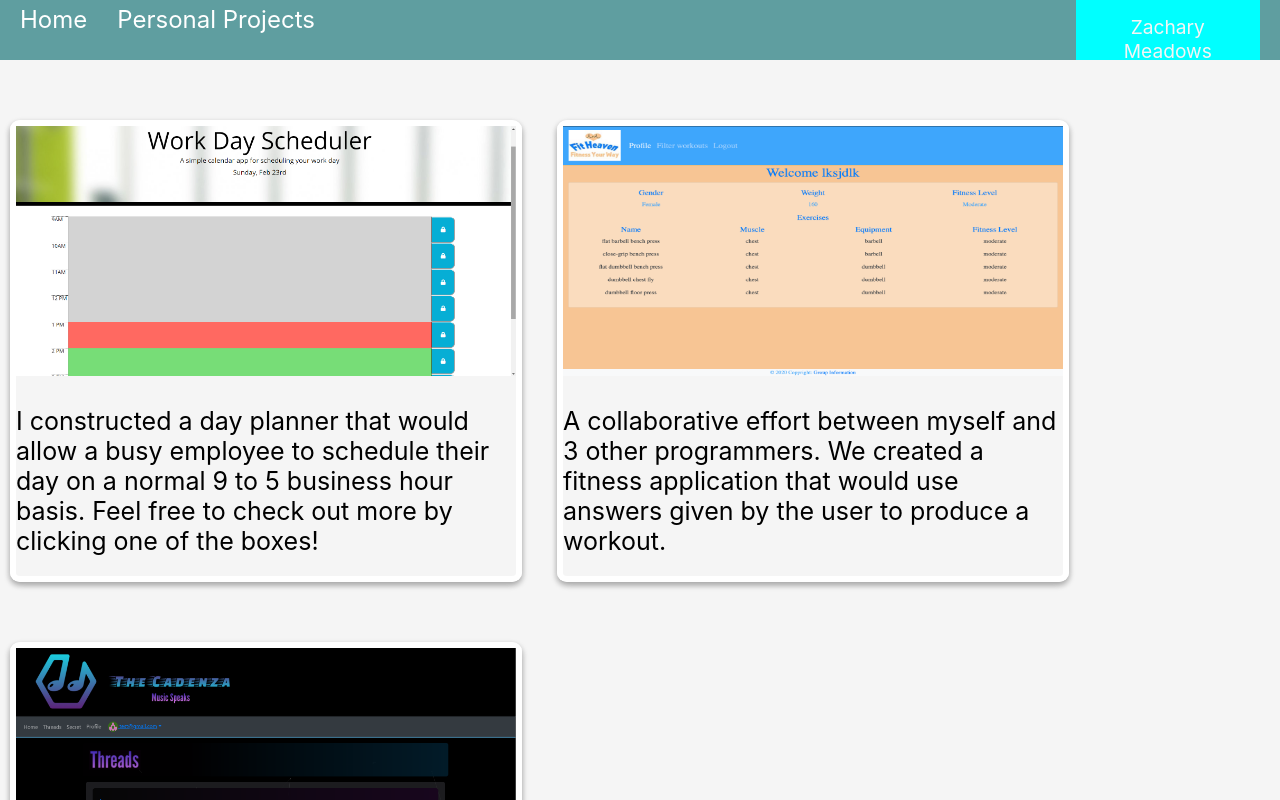
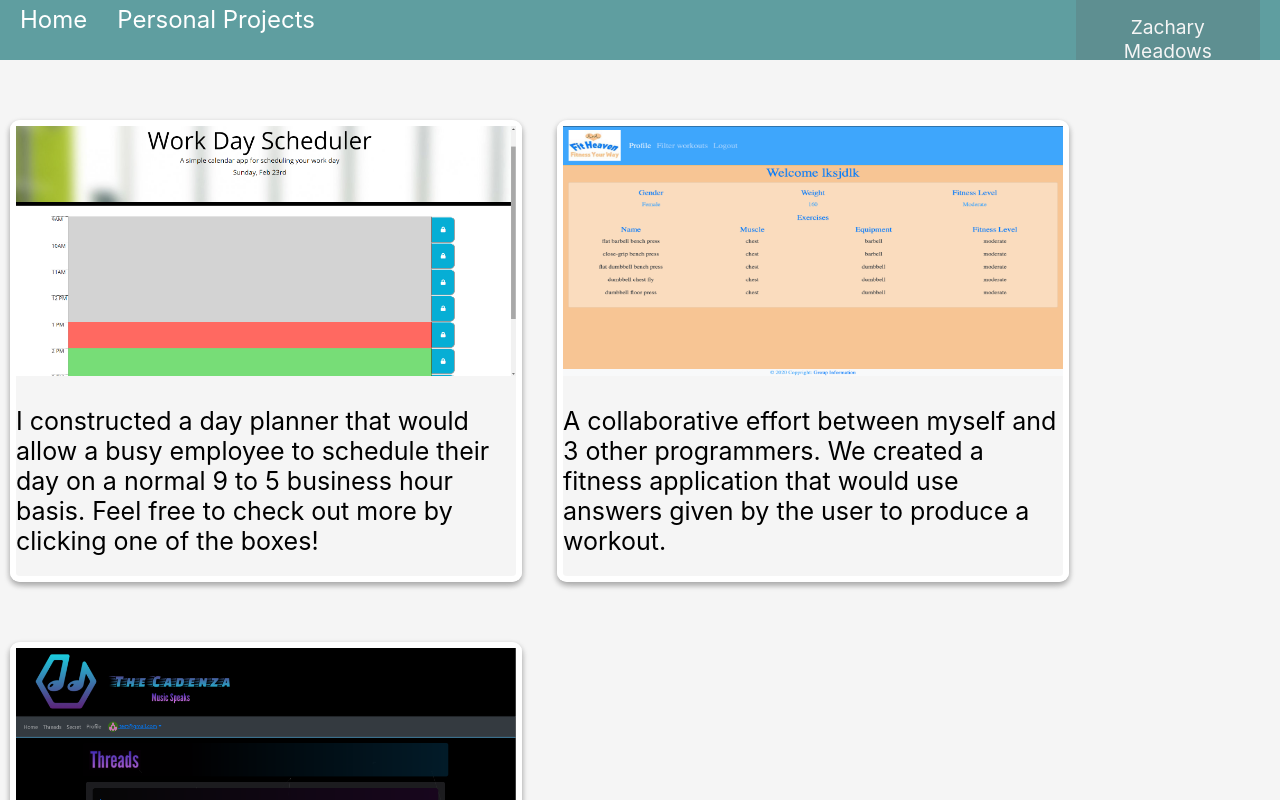
Before and after one commit to zachmdws/portfolio-revamp, a React (Create React App) app: page /personal-projects in a window 1280 px wide. Shown: the top 800 px of the page. Built offline with nearby package versions, Linux system fonts and the light colour scheme.

Commit message:
Changes to navbar style

```diff
--- a/src/components/NameLogo/style.css
+++ b/src/components/NameLogo/style.css
@@ -1,7 +1,7 @@
 .name {
     width: 12%;
     float: right;
-    background-color: aqua;
+    background-color: rgb(94, 143, 145);
     height: 30px;
     text-align: center;
     margin-right: 20px;
```
